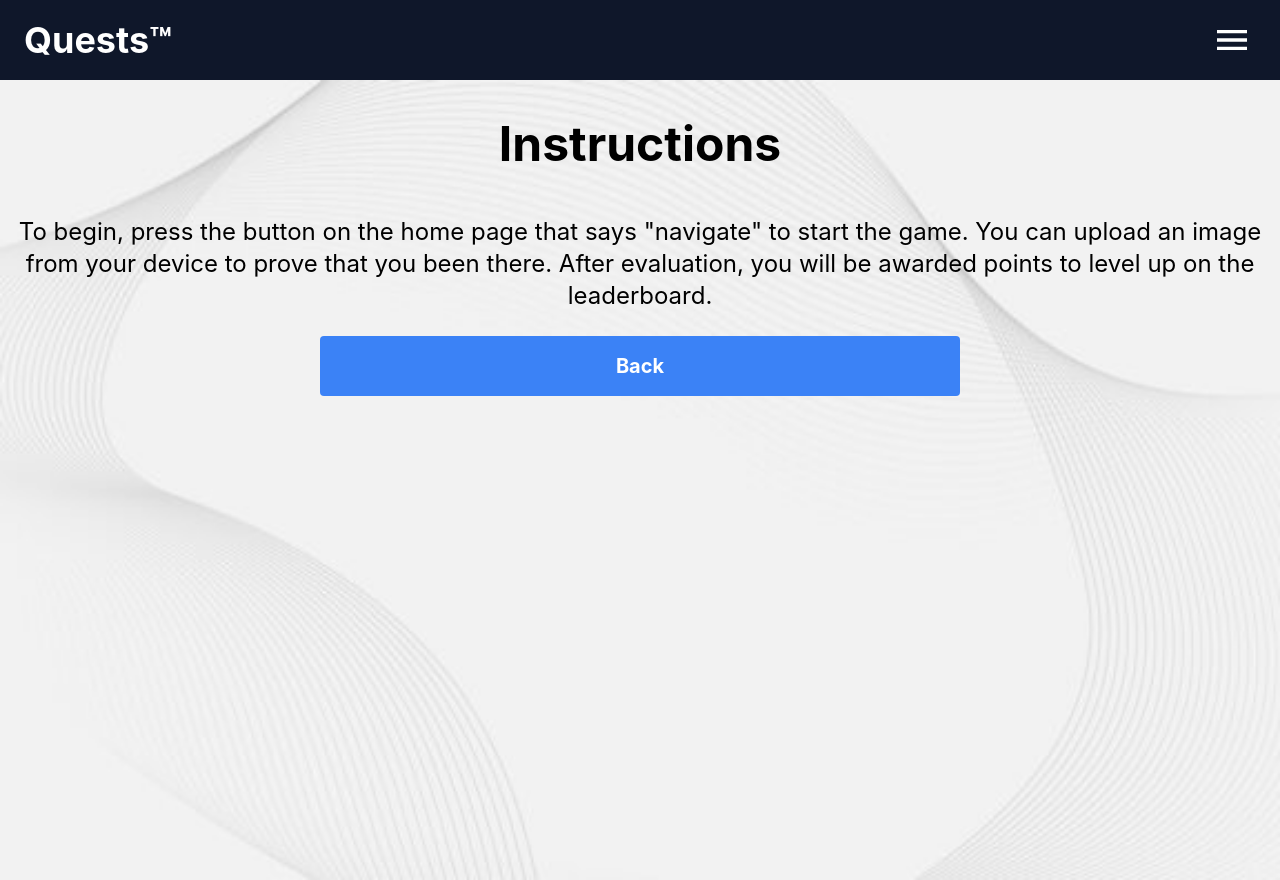
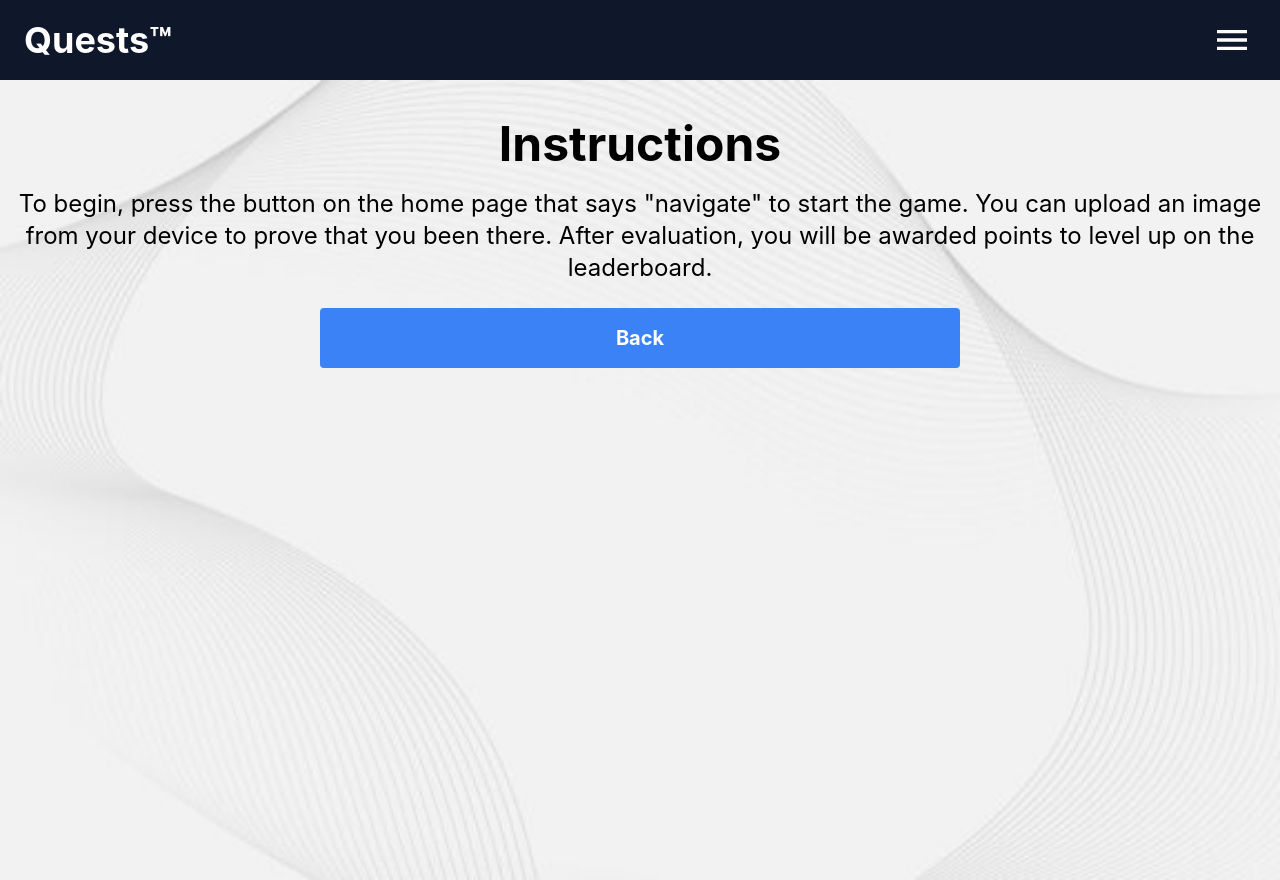
Before and after one commit to nnhphong/GrassQuest, a React (Vite) app in the folder frontend/: page / in a window 1280 px wide. Both pictures are taken after a click on the button "Instructions". Built offline with nearby package versions, Linux system fonts and the light colour scheme.

Commit message:
Change instuctions padding

```diff
--- a/frontend/src/instructions.jsx
+++ b/frontend/src/instructions.jsx
@@ -2,7 +2,7 @@
 function Instructions({setView}) {
     return (
       <div className="bg-[url(./assets/test.jpg)] h-dvh bg-cover flex items-center flex-col">
-        <h1 className = "px-4 py-10 text-center text-5xl font-bold">Instructions</h1>
+        <h1 className = "px-4 py-3 pt-10 text-center text-5xl font-bold">Instructions</h1>
         <p className = "px-4 py-2 text-center text-wrap text-2xl">To begin, press the button on the home page that says &quot;navigate&quot; to start the game. You can upload an image from your device to prove that you been there. After evaluation, you will be awarded points to level up on the leaderboard.</p>
         <button className="mt-4 bg-blue-500 hover:bg-blue-700 text-white font-bold text-xl py-4 px-8 rounded w-1/2" onClick={()=>{
               setView("home");
```
